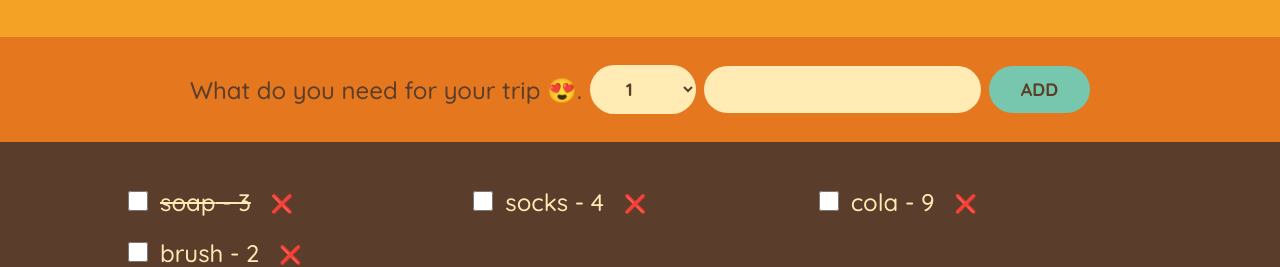
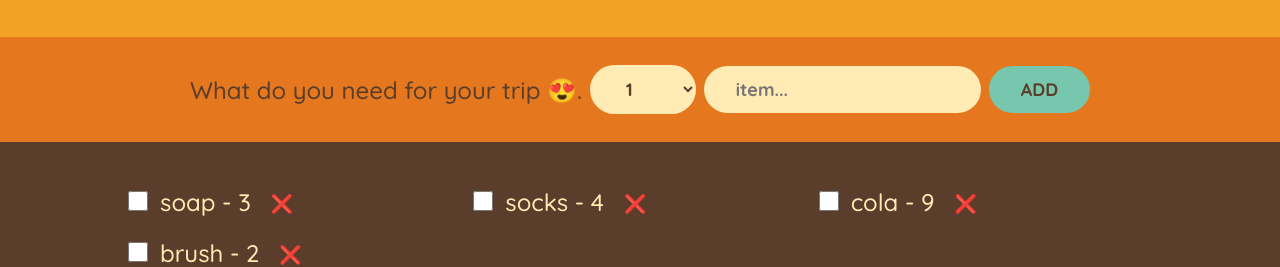
Before and after one commit to 4hund3rbird/ReactJS, a React (Create React App) app in the folder React_Bootcamp/far-away-list/: page / in a window 1280 px wide. Shown: the part 135-402 px from the top of the page. Built offline with nearby package versions, Linux system fonts and the light colour scheme.

Commit message:
covered the initial project

```diff
--- a/React_Bootcamp/far-away-list/src/App.js
+++ b/React_Bootcamp/far-away-list/src/App.js
@@ -1,15 +1,31 @@
 import { useState } from "react";
 
 export default function App() {
+  let itemcount = 4;
   let [list, updateList] = useState([
-    { id: 1, item: "soap", qty: 3, packed: true },
+    { id: 1, item: "soap", qty: 3, packed: false },
     { id: 2, item: "socks", qty: 4, packed: false },
     { id: 3, item: "cola", qty: 9, packed: false },
     { id: 4, item: "brush", qty: 2, packed: false },
   ]);
   function removeitem(id) {
     updateList((list) => {
+      itemcount--;
       return list.filter((item) => item.id !== id);
+    });
+  }
+  function additem(i, q) {
+    updateList((list) => {
+      itemcount++;
+      return [
+        ...list,
+        {
+          id: Date.now(),
+          item: i,
+          qty: q,
+          packed: false,
+        },
+      ];
     });
   }
   function packitem(id) {
@@ -17,17 +33,15 @@ export default function App() {
       return list.map((item) => {
         if (item.id === id) {
           item.packed = !item.packed;
-          return item;
-        } else {
-          return item;
         }
+        return item;
       });
     });
   }
   return (
     <div className="app">
       <Logo />
-      <Form />
+      <Form fun3={additem} />
       <Packinglist l={list} fun1={removeitem} fun2={packitem} />
       <Stats />
     </div>
@@ -37,19 +51,32 @@ export default function App() {
 function Logo() {
   return <h1>🌴 Far Away List ✈️</h1>;
 }
-function Form() {
+function Form({ fun3 }) {
+  const [description, setdescription] = useState("");
+  const [qty, setqty] = useState(1);
+
+  function handlesubmit(e) {
+    e.preventDefault();
+    console.log(e);
+    fun3(description, qty);
+  }
   return (
-    <form className="add-form">
+    <form className="add-form" onSubmit={handlesubmit}>
       <p>What do you need for your trip 😍.</p>
-      <select>
+      <select value={qty} onChange={(e) => setqty(parseInt(e.target.value))}>
         {Array.from({ length: 20 }, (e, i) => i + 1).map((e) => (
           <option key={e} value={e}>
             {e}
           </option>
         ))}
       </select>
-      <input type="text"></input>
-      <button>Add</button>
+      <input
+        type="text"
+        value={description}
+        onChange={(e) => setdescription(e.target.value)}
+        placeholder="item..."
+      ></input>
+      <button onClick={handlesubmit}>Add</button>
     </form>
   );
 }
@@ -75,17 +102,20 @@ function Packinglist({ l, fun1, fun2 }) {
   );
 }
 function Item({ id, i, q, ispacked, handleupdate, handlepack }) {
+  const [ischecked, updatecheck] = useState(false);
   return (
     <li>
       <span>
         <input
           type="checkbox"
+          checked={ischecked}
           onChange={(evt) => {
+            updatecheck(!ischecked);
             handlepack(id);
           }}
         ></input>
       </span>
-      <span className={ispacked ? "packeditem" : " "}>
+      <span className={ischecked ? "packeditem" : " "}>
         {i} - {q}
       </span>
       <span>
```
